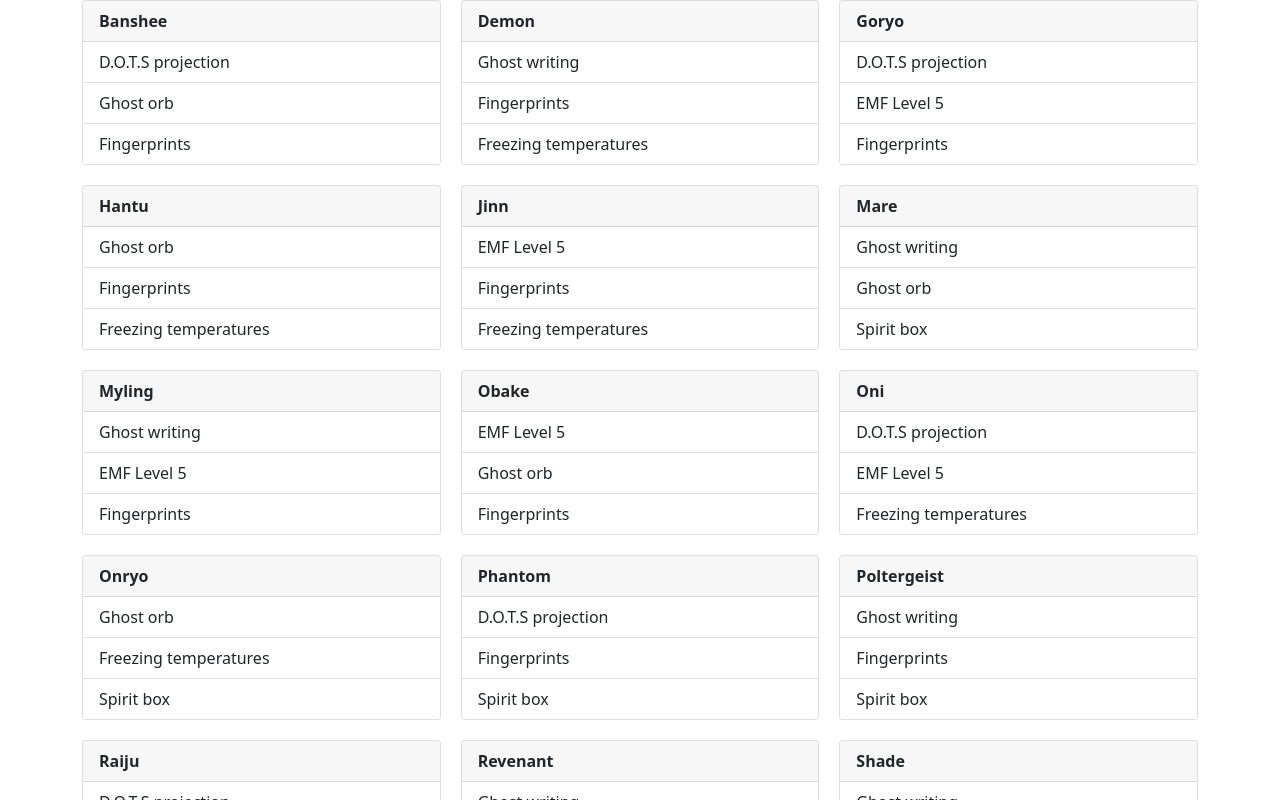
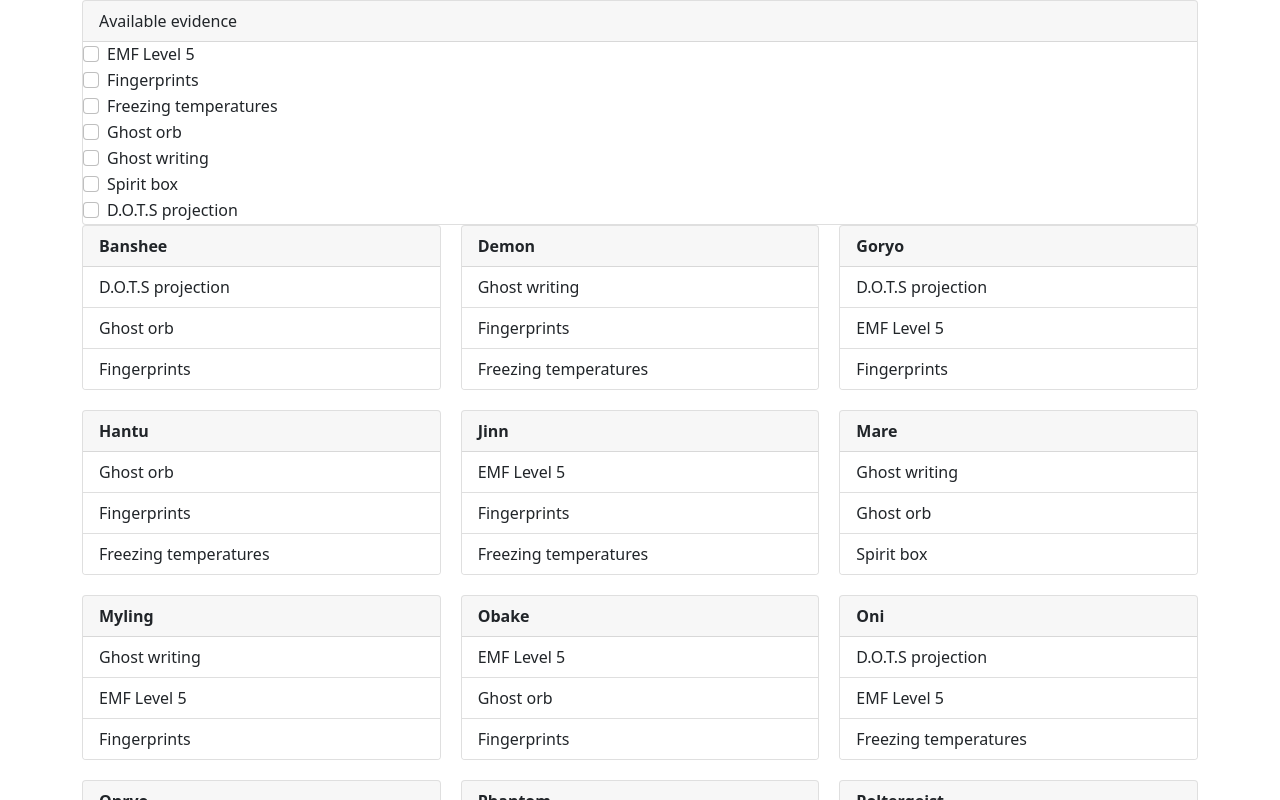
Before and after one commit to larsnaslund/phasmophobia-ghost-evidence, a React (Create React App) app: page / in a window 1280 px wide. Shown: the top 800 px of the page. Built offline with nearby package versions, Linux system fonts and the light colour scheme.

Commit message:
Created evidence selector component

```diff
--- a/src/components/EvidenceSelector.js
+++ b/src/components/EvidenceSelector.js
@@ -1,24 +1,48 @@
-import React from 'react'
-import { Card } from 'react-bootstrap'
+import React, { useState, useEffect } from 'react'
+import { Card, Form } from 'react-bootstrap'
+import { EVIDENCE } from '../assets/json/ghosts'
 
+//TODO REWRITE ONCE FUNCTIONAL
 export default function EvidenceSelector() {
+
+    const [evidence, setEvidence] = useState([])
+    const [isLoaded, setIsLoaded] = useState(false);
+
+    useEffect(() => {
+        let tempEvidence = [];
+
+        Object.entries(EVIDENCE).map(([key, value]) =>
+            // Checkbox state: 0 = unchecked, 1 = checked, 2 = strike-through
+            tempEvidence.push({ id: key, label: value, state: 0 })
+        )
+        setIsLoaded(true);
+        return setEvidence(tempEvidence);
+    }, [])
+
+
+    const onChangeCheckbox = (id) => {
+        const checkedEvidence = evidence.find(item => item.id === id);
+
+        if (checkedEvidence) {
+            // If checked state is at the upper limit (2), reset to 0, otherwise increment
+            checkedEvidence.state = (checkedEvidence.state === 2) ? 0 : checkedEvidence.state + 1;
+            setEvidence([...evidence]);
+        }
+    }
+
+
     return (
-        <div>
-
-        </div>
+        <Card>
+            <Card.Header>Available evidence</Card.Header>
+            {isLoaded && evidence.map(
+                (entry) => (
+                    <Form.Check type="checkbox" id={entry.id}>
+                        {/* TODO get the ID dynamically instead of calling with a lambda */}
+                        <Form.Check.Input checked={entry.state === 2 || entry.state === 1} onChange={() => onChangeCheckbox(entry.id)} type="checkbox" />
+                        <Form.Check.Label style={entry.state === 2 ? { textDecorationLine: 'line-through' } : {}}>{entry.label}</Form.Check.Label>
+                    </Form.Check>
+                )
+            )}
+        </Card >
     )
 }
-import React from 'react'
-import { Card } from 'react-bootstrap'
-import GhostEvidence from './GhostEvidence';
-
-export default function GhostGrid(props) {
-    return (<div className="ghost-grid">
-        {props.list.map((ghost) => (
-            <Card>
-                <Card.Header className="ghost-name">{ghost.name}</Card.Header>
-                <GhostEvidence list={ghost.evidence} />
-            </Card>
-        ))}
-    </div>)
-}
--- a/src/screens/Home.js
+++ b/src/screens/Home.js
@@ -1,9 +1,13 @@
 import React from 'react'
 import { GHOSTS } from '../assets/json/ghosts';
+import EvidenceSelector from '../components/EvidenceSelector';
 import GhostGrid from '../components/GhostGrid';
 
 export default function Home() {
     return (
-        <GhostGrid list={GHOSTS} />
+        <>
+            <EvidenceSelector />
+            <GhostGrid list={GHOSTS} />
+        </>
     )
 }
```
